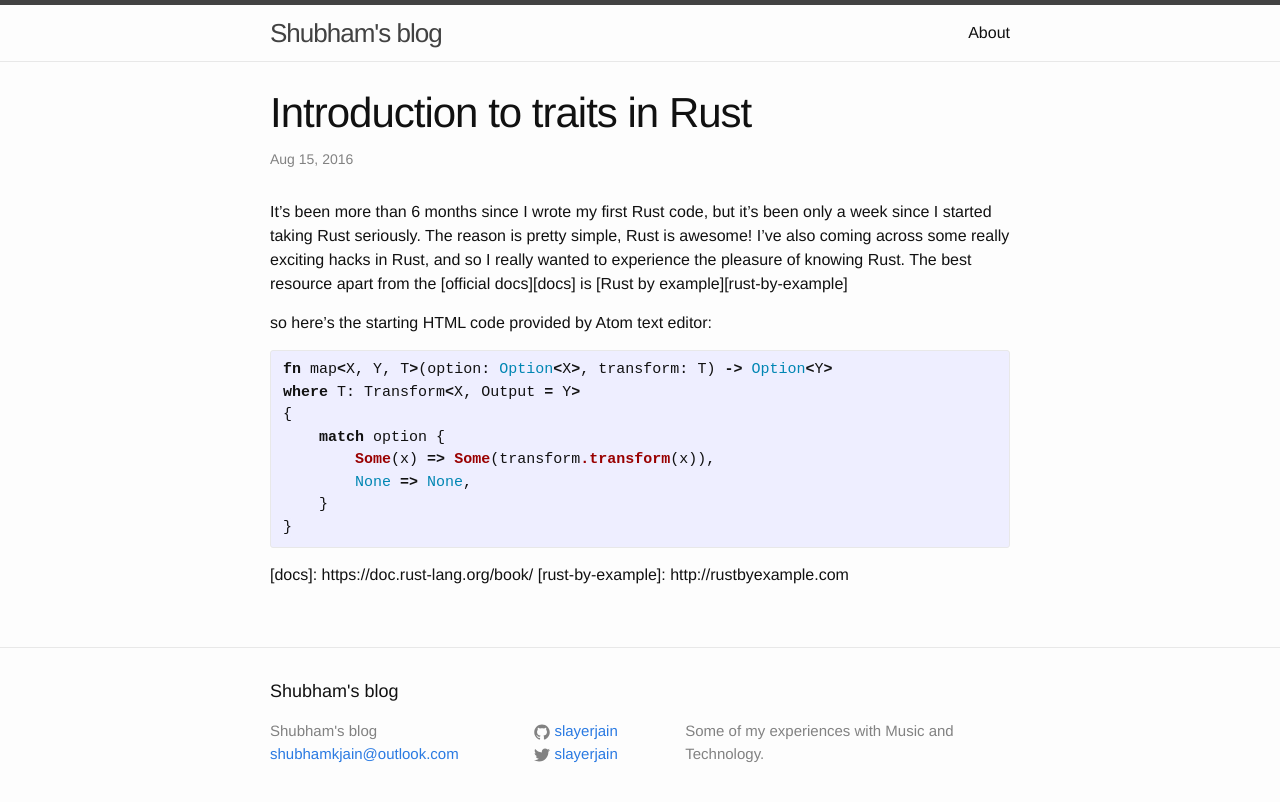
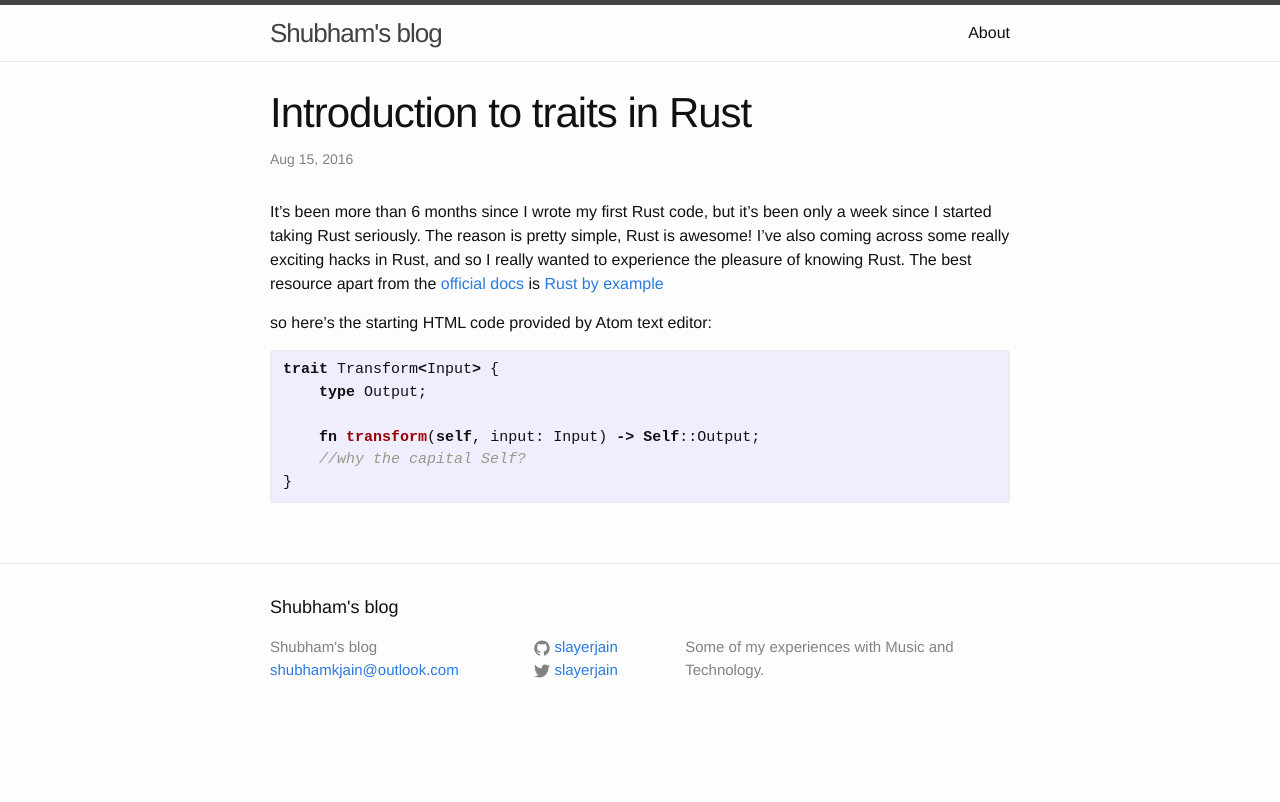
Before and after one commit to slayerjain/myblog, a Jekyll site: the page built from _posts/2016-08-16-Rust-Introduction-to-traits.markdown, in a window 1280 px wide. Shown: the top 802 px of the page. Built offline with Jekyll 4.4.1, drawn with Linux system fonts in a browser that asks for light colours.

Commit message:
corrected hyperlinks

```diff
--- a/_posts/2016-08-16-Rust-Introduction-to-traits.markdown
+++ b/_posts/2016-08-16-Rust-Introduction-to-traits.markdown
@@ -10,17 +10,13 @@ It's been more than 6 months since I wrote my first Rust code, but it's been onl
 so here's the starting HTML code provided by Atom text editor:
 
 {% highlight rust %}
-fn map<X, Y, T>(option: Option<X>, transform: T) -> Option<Y>
-where T: Transform<X, Output = Y>
-{
-    match option {
-        Some(x) => Some(transform.transform(x)),
-        None => None,
-    }
+trait Transform<Input> {
+    type Output;
+
+    fn transform(self, input: Input) -> Self::Output;
+    //why the capital Self?
 }
 {% endhighlight %}
 
-[docs]:
-https://doc.rust-lang.org/book/
-[rust-by-example]:
-http://rustbyexample.com
+[docs]:https://doc.rust-lang.org/book/
+[rust-by-example]:http://rustbyexample.com
```
